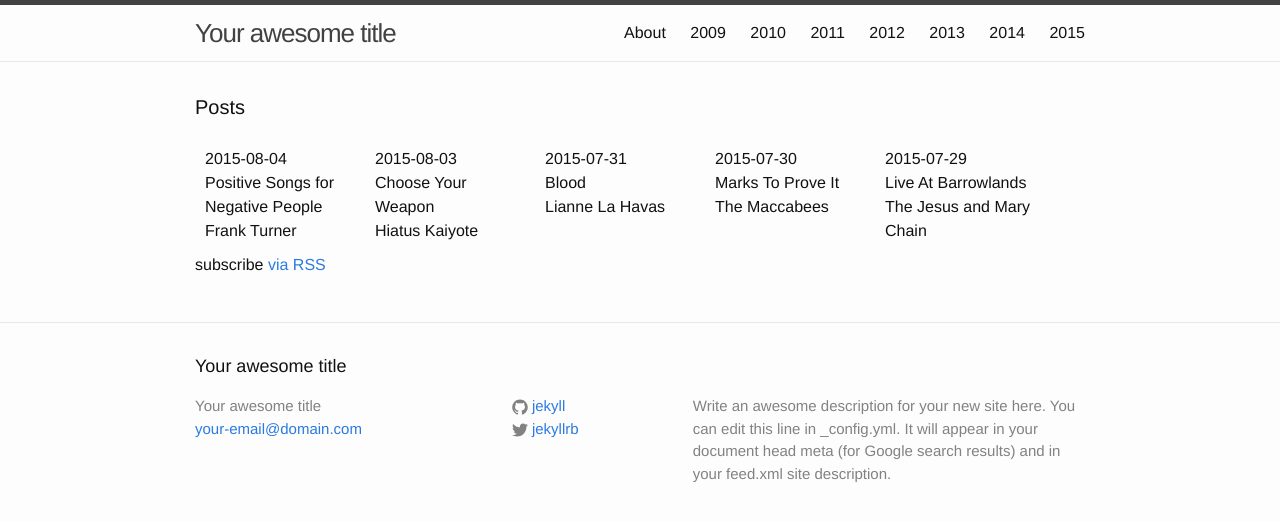
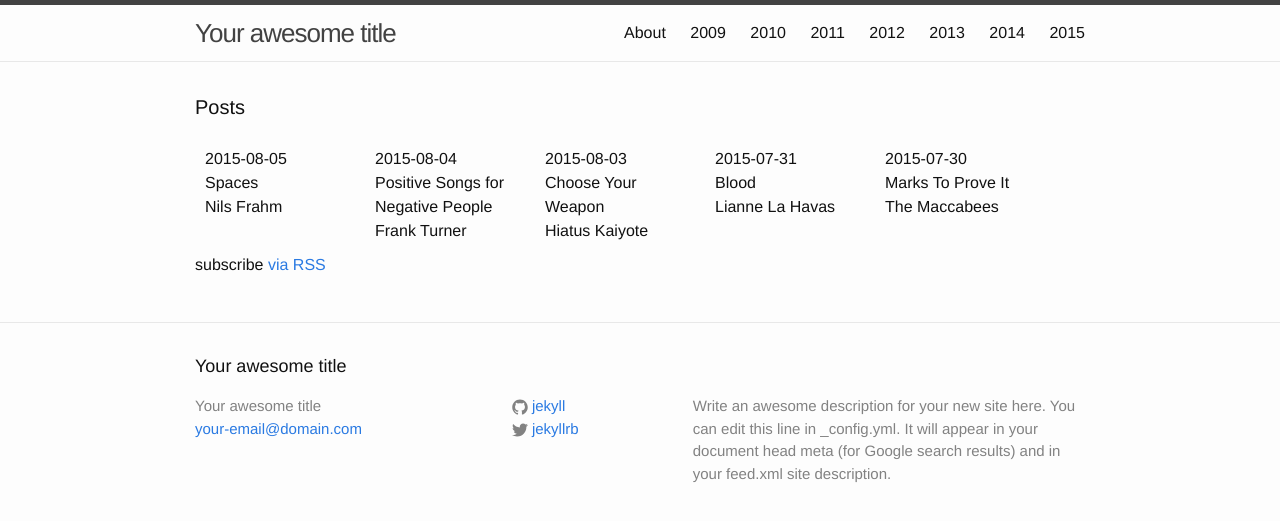
Before and after one commit to karaken12/bbc6musicaotd, a Jekyll site: the page built from site/index.html, in a window 1280 px wide. Shown: the top 521 px of the page. Built offline with Jekyll 4.4.1, drawn with Linux system fonts in a browser that asks for light colours.

Commit message:
Album for 2015-08-05.

```diff
--- a/site/_data/year/2015.yml
+++ b/site/_data/year/2015.yml
@@ -732,3 +732,8 @@
   artist: Frank Turner
   title: Positive Songs for Negative People
   twitter: https://twitter.com/BBC6Music/status/628473630909952000
+- date: 2015-08-05
+  artist: Nils Frahm
+  title: Spaces
+  twitter: https://twitter.com/BBC6Music/status/628931262061899776
+  spotify-id: 27lj323rr5ku9aEUwanp99
```
